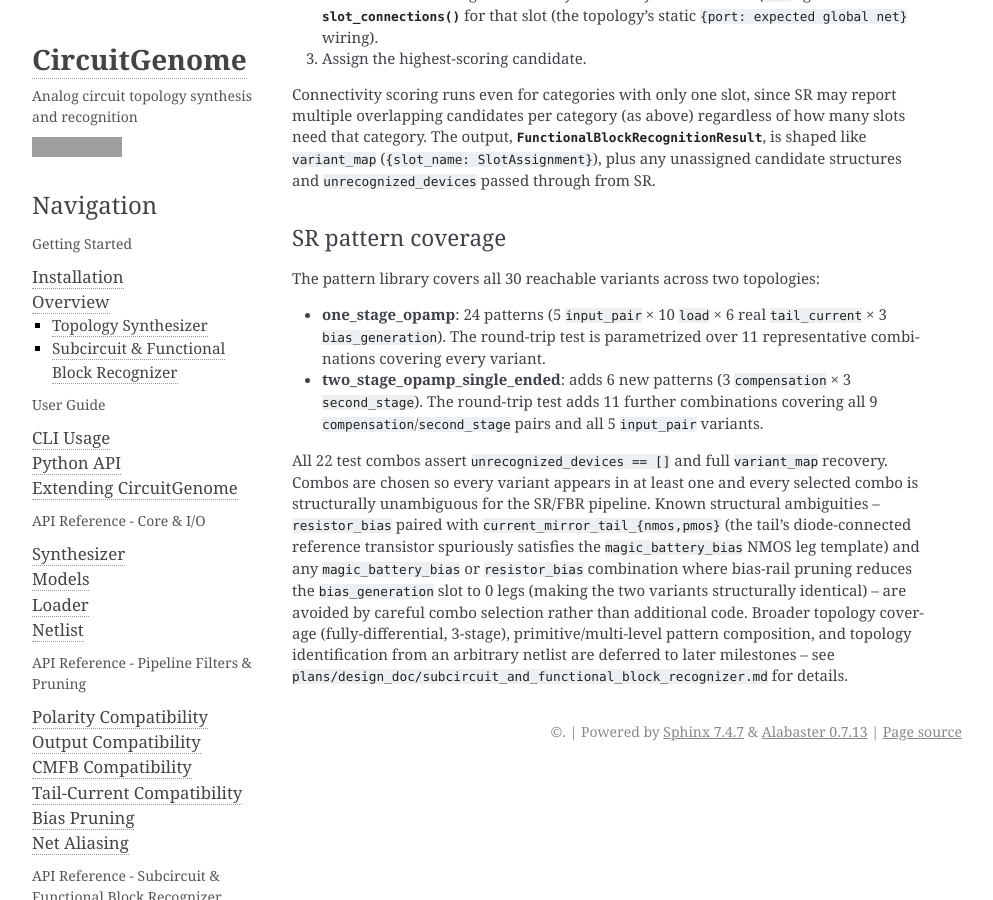
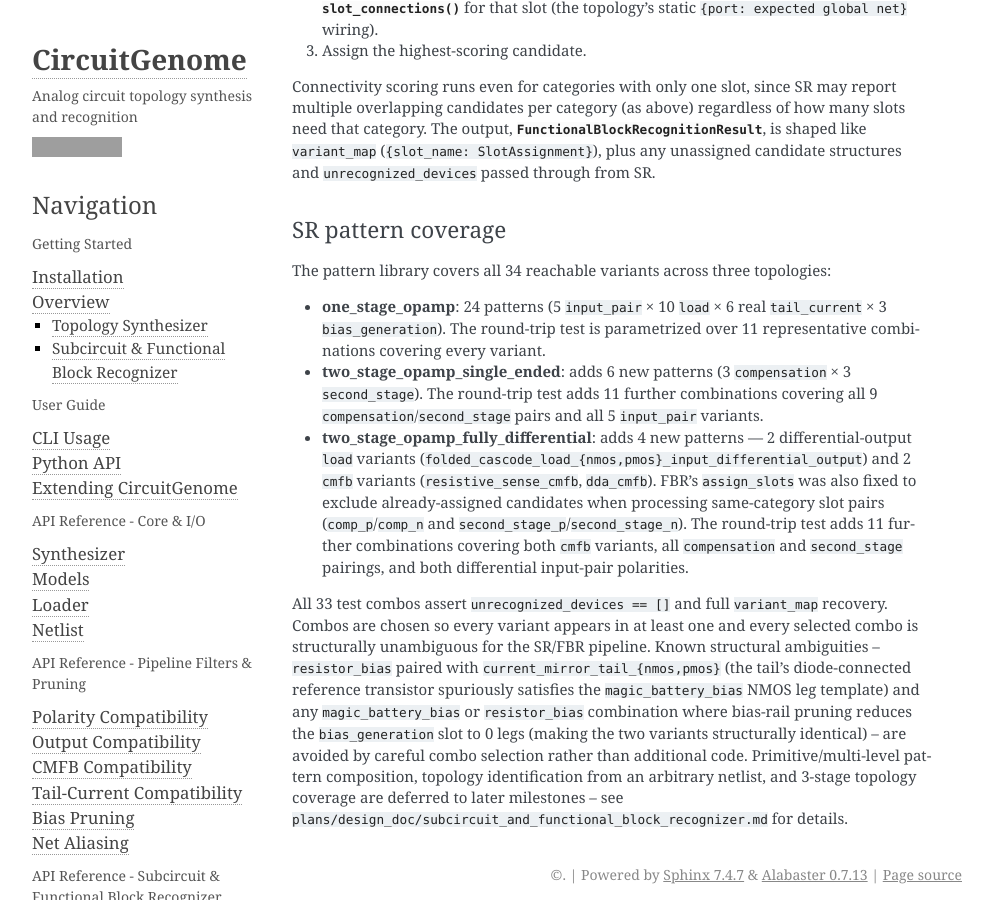
Before and after one commit to analog-ml/CircuitGenome, a Sphinx documentation site: the page built from docs/overview.rst, in a window 1280 px wide and 900 px high, scrolled down 12667 px. Shown: the whole window, without its empty margins (148-1141 px from the left). Built offline with Sphinx 7.4.7, drawn with Linux system fonts in a browser that asks for light colours; some of the changed text lies outside the part shown; grey boxes are pictures that could not be loaded.

Commit message:
Add SR patterns and round-trip tests for two_stage_opamp_fully_differential (#31)
- 4 new SR patterns (30→34 total): folded_cascode_load_{nmos,pmos}_input_differential_output,
  resistive_sense_cmfb, dda_cmfb
- Fix assign_slots same-category disambiguation: exclude already-assigned candidates
  when filling the second slot of a comp_p/comp_n or second_stage_p/second_stage_n pair
- 11 new parametrized round-trip tests covering both cmfb variants, all compensation/
  second_stage pairings, and both input-pair polarities (33 tests total, all pass)
- Docs: update pattern table (load 10→12, new cmfb row, total 30→34, seven categories),
  SR coverage section, CHANGELOG, README

Co-Authored-By: Claude Sonnet 4.6 <noreply@anthropic.com>

```diff
--- a/docs/overview.rst
+++ b/docs/overview.rst
@@ -520,7 +520,7 @@ and reuse its name, so a successful match's
 comparable to a
 :attr:`~circuitgenome.synthesizer.models.SynthesizedCircuit.variant_map`
 entry's variant name. The library covers every reachable ``one_stage_opamp``
-and ``two_stage_opamp_single_ended`` variant -- 30 patterns across six
+and ``two_stage_opamp_single_ended`` variant -- 34 patterns across seven
 categories:
 
 .. list-table::
@@ -536,12 +536,13 @@ categories:
        PMOS+PMOS transistors + 2 source-degeneration resistors),
        ``inverter_based_input`` (2 CMOS inverters: 2 PMOS + 2 NMOS).
    * - ``load``
-     - 10
+     - 12
      - Resistor (VDD-side / GND-side), active current mirror (PMOS / NMOS),
        current-source (PMOS / NMOS), single-output folded cascode (NMOS-input /
        PMOS-input, 8 devices each), telescopic cascode (PMOS / NMOS, 6 devices
-       each). The 2 differential-output folded-cascode variants are excluded from
-       ``one_stage_opamp`` (single-ended topology only).
+       each). Plus 2 differential-output folded-cascode variants
+       (``folded_cascode_load_{nmos,pmos}_input_differential_output``, 8 devices
+       each) used exclusively by ``two_stage_opamp_fully_differential``.
    * - ``tail_current``
      - 6
      - Current mirror (PMOS / NMOS, 2 devices each), cascode current mirror
@@ -555,6 +556,14 @@ categories:
        use hooks (below) to discover however many output legs
        :func:`~circuitgenome.synthesizer.bias_pruning.prune_bias_generation`
        left in the netlist.
+   * - ``cmfb``
+     - 2
+     - ``resistive_sense_cmfb`` (2 resistors + 5T OTA: resistive averager feeds
+       a differential pair whose output mirrors onto ``out``),
+       ``dda_cmfb`` (differential-difference amplifier: 4 NMOS + 2 PMOS + 2 NMOS
+       tails, two input pairs sharing a diode-connected PMOS mirror). Both use
+       ``{in1, in2, vref, bias, out}`` pins. Present only when ``load`` has
+       ``output_cardinality: "differential"``; otherwise pruned to ``cmfb_absent``.
    * - ``compensation``
      - 3
      - ``miller_cap`` (1 capacitor across ``in``→``out``),
@@ -639,7 +648,7 @@ from SR.
 SR pattern coverage
 ~~~~~~~~~~~~~~~~~~~~
 
-The pattern library covers all 30 reachable variants across two topologies:
+The pattern library covers all 34 reachable variants across three topologies:
 
 - **one_stage_opamp**: 24 patterns (5 ``input_pair`` × 10 ``load`` × 6 real
   ``tail_current`` × 3 ``bias_generation``). The round-trip test is
@@ -648,8 +657,17 @@ The pattern library covers all 30 reachable variants across two topologies:
   3 ``second_stage``). The round-trip test adds 11 further combinations
   covering all 9 ``compensation``/``second_stage`` pairs and all 5
   ``input_pair`` variants.
+- **two_stage_opamp_fully_differential**: adds 4 new patterns — 2
+  differential-output ``load`` variants
+  (``folded_cascode_load_{nmos,pmos}_input_differential_output``) and 2
+  ``cmfb`` variants (``resistive_sense_cmfb``, ``dda_cmfb``). FBR's
+  ``assign_slots`` was also fixed to exclude already-assigned candidates when
+  processing same-category slot pairs (``comp_p``/``comp_n`` and
+  ``second_stage_p``/``second_stage_n``). The round-trip test adds 11 further
+  combinations covering both ``cmfb`` variants, all ``compensation`` and
+  ``second_stage`` pairings, and both differential input-pair polarities.
 
-All 22 test combos assert ``unrecognized_devices == []`` and full
+All 33 test combos assert ``unrecognized_devices == []`` and full
 ``variant_map`` recovery. Combos are chosen so every variant appears in at
 least one and every selected combo is structurally unambiguous for the SR/FBR
 pipeline. Known structural ambiguities -- ``resistor_bias`` paired with
@@ -658,8 +676,8 @@ transistor spuriously satisfies the ``magic_battery_bias`` NMOS leg template)
 and any ``magic_battery_bias`` or ``resistor_bias`` combination where
 bias-rail pruning reduces the ``bias_generation`` slot to 0 legs (making the
 two variants structurally identical) -- are avoided by careful combo selection
-rather than additional code. Broader topology coverage (fully-differential,
-3-stage), primitive/multi-level pattern composition, and topology
-identification from an arbitrary netlist are deferred to later milestones --
+rather than additional code. Primitive/multi-level pattern composition,
+topology identification from an arbitrary netlist, and 3-stage topology
+coverage are deferred to later milestones --
 see ``plans/design_doc/subcircuit_and_functional_block_recognizer.md`` for
 details.
```
Also changed, not shown: CHANGELOG.md (+39 -0 lines), README.md (+1 -1 lines), 3 other files.
